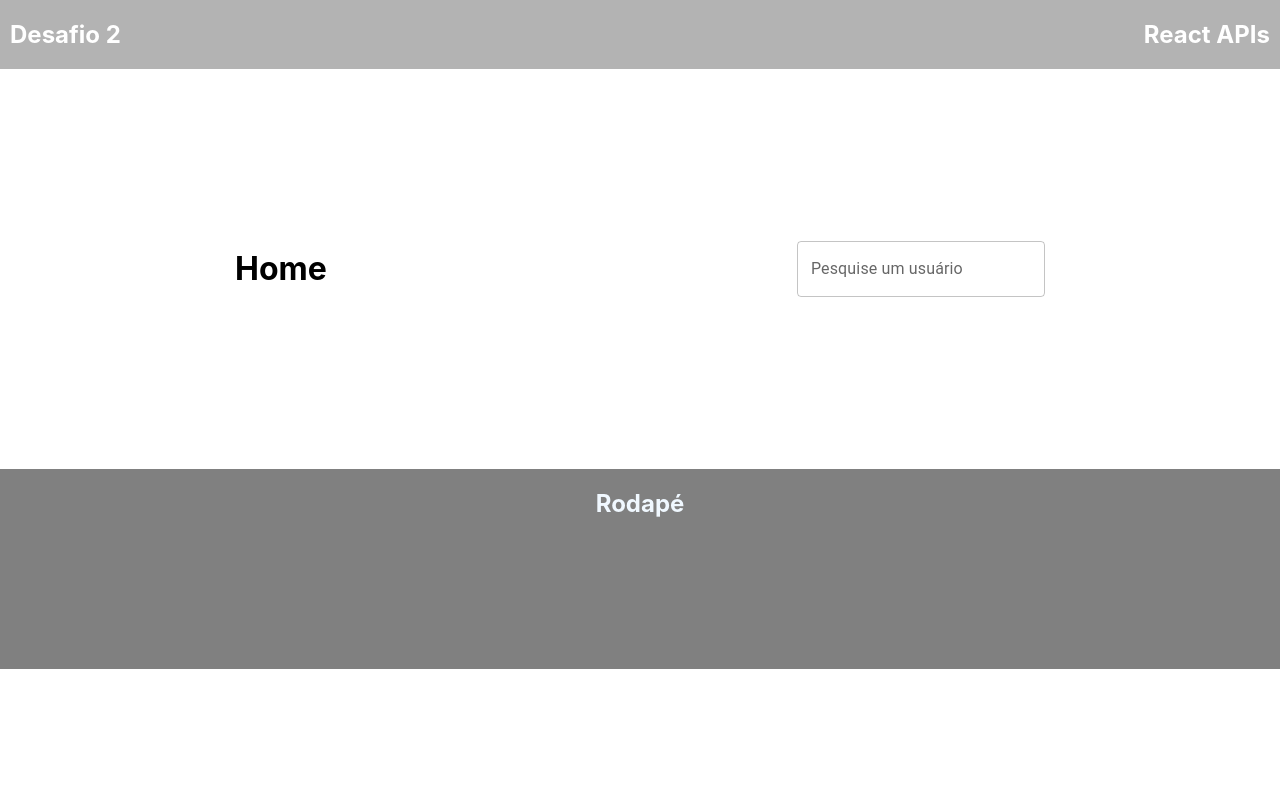
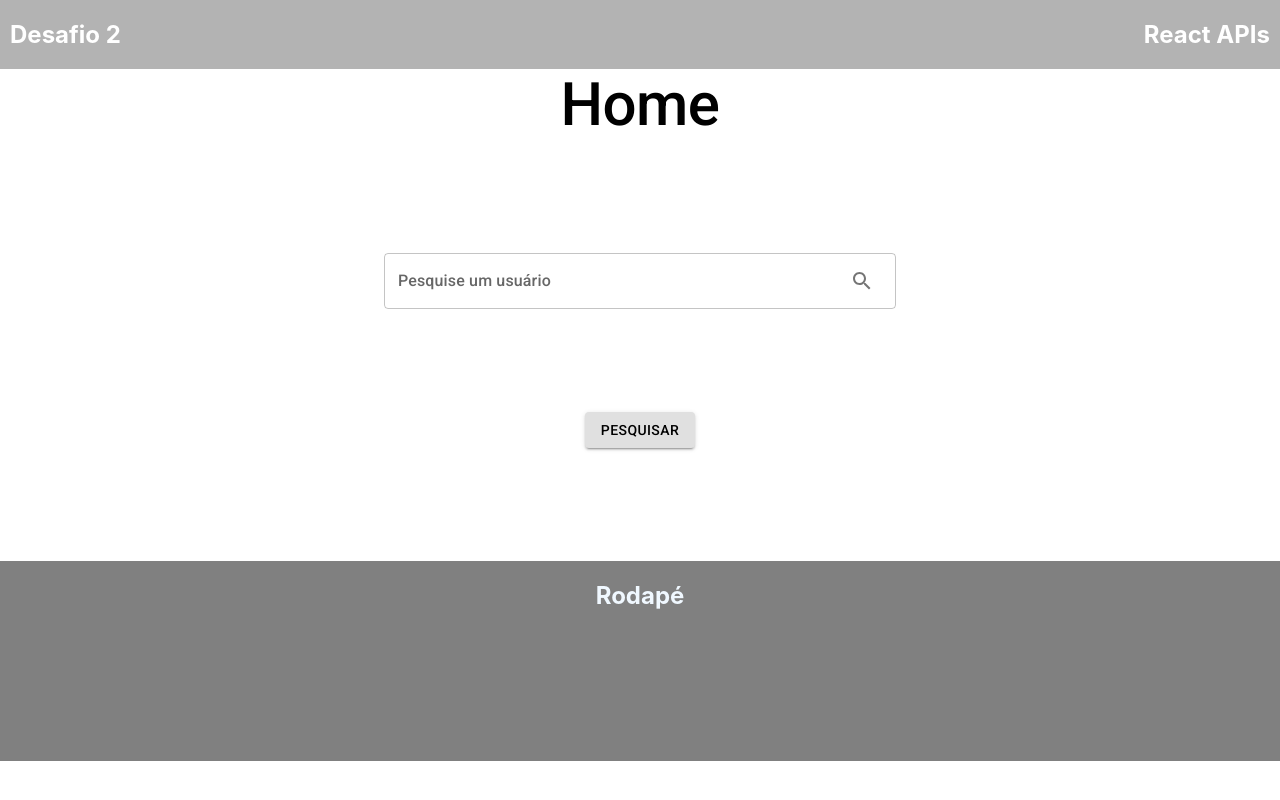
Before and after one commit to MatheysJ/Continuacao_Desafio2, a React (Create React App) app: page / in a window 1280 px wide. Built offline with nearby package versions, Linux system fonts and the light colour scheme.

Commit message:
Search Bar e botão de pesquisa criados no Home

```diff
--- a/package.json
+++ b/package.json
@@ -6,6 +6,7 @@
     "@emotion/react": "^11.9.0",
     "@emotion/styled": "^11.8.1",
     "@fontsource/roboto": "^4.5.5",
+    "@mui/icons-material": "^5.6.2",
     "@mui/material": "^5.6.3",
     "@testing-library/jest-dom": "^5.16.4",
     "@testing-library/react": "^13.1.1",
--- a/src/App.js
+++ b/src/App.js
@@ -3,7 +3,6 @@ import {
   BrowserRouter as Router,
   Route,
   Routes,
-  Switch,
 } from "react-router-dom";
 import Home from "./paginas/Home/index";
 import RepositoriosFav from "./paginas/RepositoriosFav";
--- a/src/paginas/Home/index.jsx
+++ b/src/paginas/Home/index.jsx
@@ -1,20 +1,51 @@
-import React from "react";
-import { Container, FormControl, TextField } from "@mui/material";
-import { Main } from "./style";
+import React, { useState } from "react";
+import { Button, IconButton, InputAdornment, TextField, Typography } from "@mui/material";
+import "./style.css";
+import '@fontsource/roboto/500.css';
+import SearchIcon from '@mui/icons-material/Search';
 
-function Home() {
+function Home(onSubmit) {
+  const [usuario, setUsuario] = useState("");
+
   return (
-    <Main>
-      <h1>Home</h1>
-      <FormControl>
-        <TextField
+    <div>
+      <Typography variant="h2" align="center">Home</Typography>
+
+      <form
+        onSubmit={(event) => {
+          event.preventDefault();
+          onSubmit({ usuario });
+        }}
+      >
+        <div className="container">
+          <TextField
+            value={usuario}
+            onChange={(event) => {
+              setUsuario(event.target.value);
+              console.log(usuario);
+            }}
             id="standard-basic"
             label="Pesquise um usuário"
             variant="outlined"
             margin="none"
-        />
-      </FormControl>
-    </Main>
+            className="search"
+
+            InputProps={{endAdornment: (
+              <InputAdornment position="end">
+                <IconButton>
+                  <SearchIcon />
+                </IconButton>
+              </InputAdornment>
+            )}}
+
+          />
+
+          <Button type="submit" variant="contained" color="inherit">
+            Pesquisar
+          </Button>
+        </div>
+      </form>
+    </div>
   );
 }
 
--- /dev/null
+++ b/src/paginas/Home/style.css
@@ -0,0 +1,18 @@
+.container{
+    display: flex;
+    justify-content: space-evenly;
+    align-items: center;
+    flex-direction: column;
+    width: 80%;
+    height: 400px;
+    margin: 10px 0 10px;
+}
+
+form{
+    display: flex;
+    justify-content: center;
+}
+
+.search{
+    width: 50%;
+}
--- a/src/paginas/Home/style.js
+++ /dev/null
@@ -1,8 +0,0 @@
-import styled from 'styled-components'
-
-export const Main = styled.div`
-    display: flex;
-    justify-content: space-around;
-    align-items: center;
-    height: 400px;
-`
```
Also changed, not shown: 1 other file (tests, documents, lock files or other folders).
